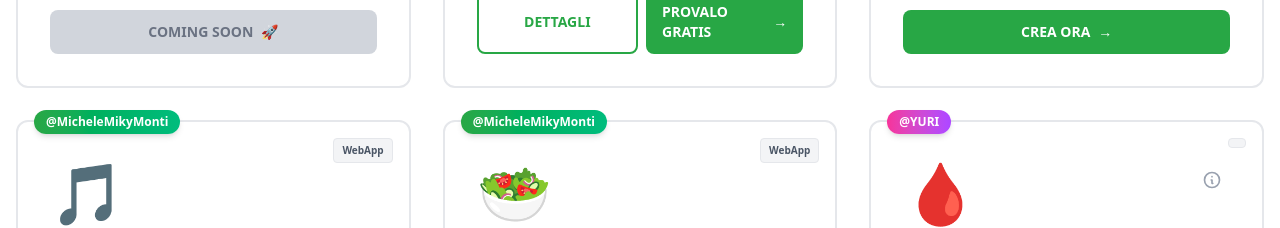
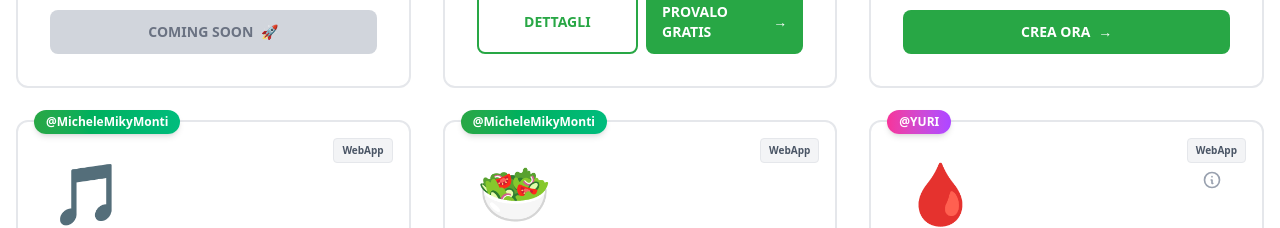
Before and after one commit to 3FESTO/3ASY-LANDING, a React (Vite) app: page / in a window 1280 px wide. Shown: the part 2140-2368 px from the top of the page. Built offline with nearby package versions, Linux system fonts and the light colour scheme.

Commit message:
feat: update .gitignore for environment variables and add appType to 3ASYPERIOD

```diff
--- a/src/data/apps.ts
+++ b/src/data/apps.ts
@@ -236,6 +236,7 @@ export const apps: App[] = [
     icon: '🩸',
     title: '3ASYPERIOD',
     author: 'YURI',
+    appType: 'WebApp',
     subtitle: {
       en: 'CYCLE TRACKING FOR COUPLES',
       it: 'CYCLE TRACKING PER COPPIE'
```
Also changed, not shown: 1 other file (tests, documents, lock files or other folders).
